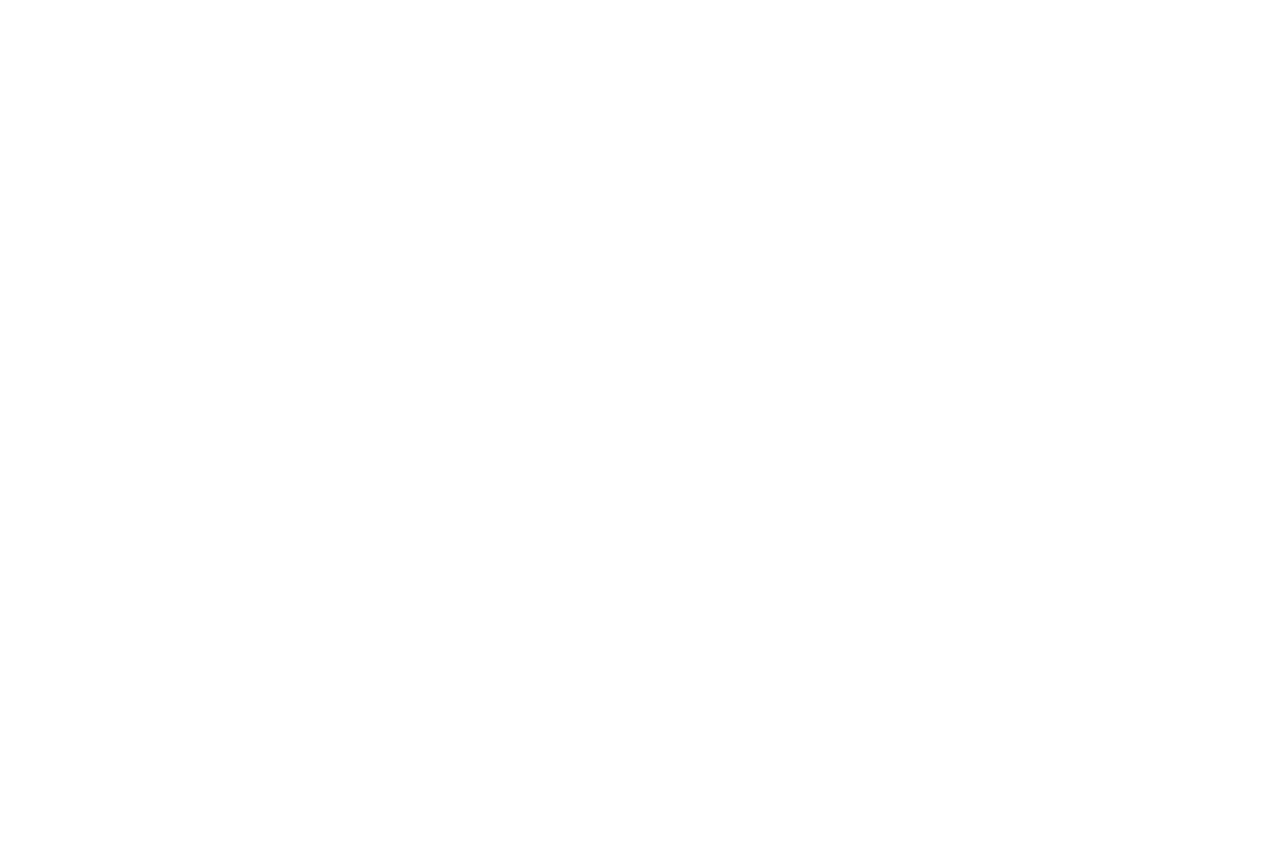
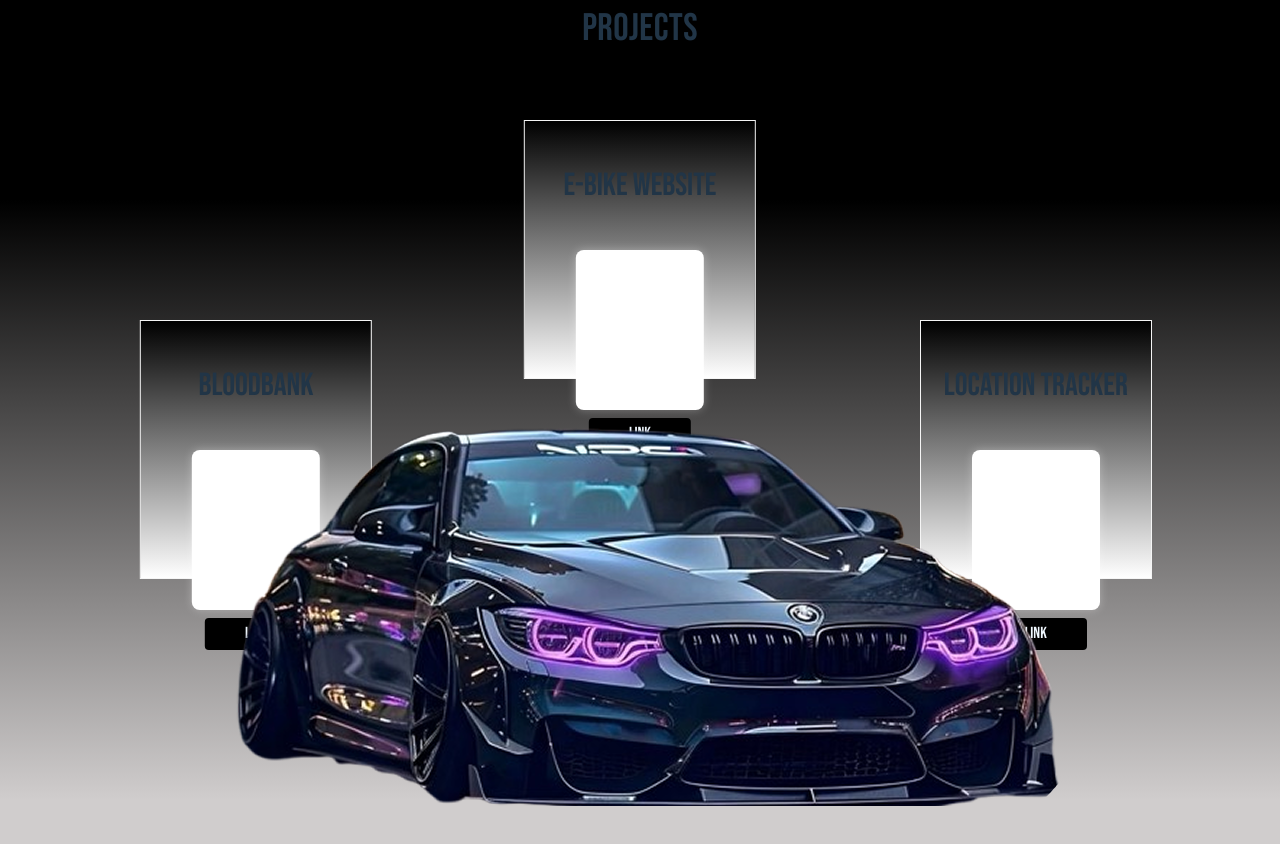
Before and after one commit to Far4153/portfolio_BMW, a React (Vite) app: page / in a window 1280 px wide. Shown: the part 2000-2844 px from the top of the page. Before the commit the page ends 2000 px from the top, so only its background shows below. Built offline with nearby package versions, Linux system fonts and the light colour scheme.

Commit message:
Updated SlideThree

```diff
--- a/src/App.jsx
+++ b/src/App.jsx
@@ -2,12 +2,14 @@ import React from "react";
 import HeroSection from "./HeroSection.jsx";
 import SlideTwo from "./SlideTwo.jsx";
 import "./App.css";
+import SlideThree from "./SlideThree.jsx";
 
 function App() {
   return (
     <div className="App">
       <HeroSection />
       <SlideTwo />
+      <SlideThree />
     </div>
   );
 }
--- /dev/null
+++ b/src/SlideThree.css
@@ -0,0 +1,97 @@
+.SlideThree{
+  background: linear-gradient(to bottom, black 20%, black 0%, rgb(208, 205, 205) 80%);
+  position: relative; /* container for absolute children */
+  height: 125vh;
+  min-height: 100vh;
+  padding-bottom: 0;
+  padding: 0;  /* Remove all padding */
+  margin: 0;   /* Remove all margin */
+}
+
+.projects h2{
+    padding: 0;
+    margin: 0;
+    font-size: 3vw;
+    letter-spacing: 0.01em;
+    display: flex;
+    justify-content: center;
+}
+
+
+.card{
+    z-index: 1;
+    background: linear-gradient(180deg, black, white);
+    justify-content: flex-start; /* pushes content from top, not center */
+}
+
+/* Card positions */
+.cardA {
+  top: 20%;               /* near top of container */
+  left: 20%;
+  transform: translateX(-50%);
+}
+
+.cardB {
+  top: 0;             /* slightly lower under h2 */
+  left: 50%;
+  transform: translateX(-50%);
+}
+
+.cardC {
+  top: 20%;               /* same vertical as cardA */
+  right: 10%;
+}
+
+
+.BMW_M3 {
+  position: relative;
+  top: 35vh;  /* pushes entire image div down */
+  z-index: 10;
+  display: flex;
+  justify-content: center;
+}
+
+.card-content {
+  display: flex;
+  flex-direction: column;
+  align-items: center;
+  justify-content: center;
+  gap: 1vh;
+  margin-top: 0;
+}
+
+.thumbnails {
+  width: 10vw;
+  height: 20vh;
+  background: white;
+  border-radius: 1vh;
+  box-shadow: 0 0 10px rgba(255, 255, 255, 0.3);
+  display: flex;
+  justify-content: center;
+  align-items: center;
+}
+
+.thumbnails h2{
+    margin: 0;
+    padding: 0;
+}
+
+.links {
+  width: 8vw;
+  height: 4vh;
+  background: #000;
+  color: aliceblue;
+  text-decoration: none;
+  display: flex;
+  justify-content: center;
+  align-items: center;
+  border-radius: 0.5vh;
+  font-weight: 500;
+  transition: 0.3s ease;
+}
+
+.links:hover {
+  background: white;
+  color: black;
+  transform: scale(1.05);
+}
--- /dev/null
+++ b/src/SlideThree.jsx
@@ -0,0 +1,56 @@
+import React from "react";
+import "./SlideThree.css"
+import BMW_M3 from "./assets/BMW_M3.png";
+
+
+
+const SlideThree =()=>{
+    return (
+        <div className="SlideThree">
+            <div className="projects">
+            <h2>PROJECTS</h2>
+            </div>
+            <div className="SlideThree_Content">
+                <div className="cards">
+                    <div className="card cardA">
+                        <h2>BLOODBANK</h2>
+                        <div className="card-content">
+                            <div className="thumbnails">
+
+                            </div>
+                            <a className="links">LINK</a>
+
+                        </div>
+                    </div>
+                    <div className="card cardB">
+                        <h2>E-BIKE WEBSITE</h2>
+                        <div className="card-content">
+                            <div className="thumbnails">
+
+                            </div>
+                            <a className="links">LINK</a>
+
+                        </div>
+                    </div>
+                    <div className="card cardC">
+                        <h2>LOCATION TRACKER</h2>
+                        <div className="card-content">
+                            <div className="thumbnails">
+
+                            </div>
+                            <a className="links">LINK</a>
+
+                        </div>
+                    </div>
+                </div>
+            </div>
+            <div className="BMW_M3">
+                <img src={BMW_M3}></img>
+
+            </div>
+
+        </div>
+    )
+}
+
+export default SlideThree;
--- a/src/SlideTwo.css
+++ b/src/SlideTwo.css
@@ -85,6 +85,8 @@
   margin-top: 5vh;
   margin-bottom: 0;
   padding: 0%;
+  font-size: 2.5vw;
+
 }
 
 .cards {
```
Also changed, not shown: src/assets/BMW_M3.png (added).
